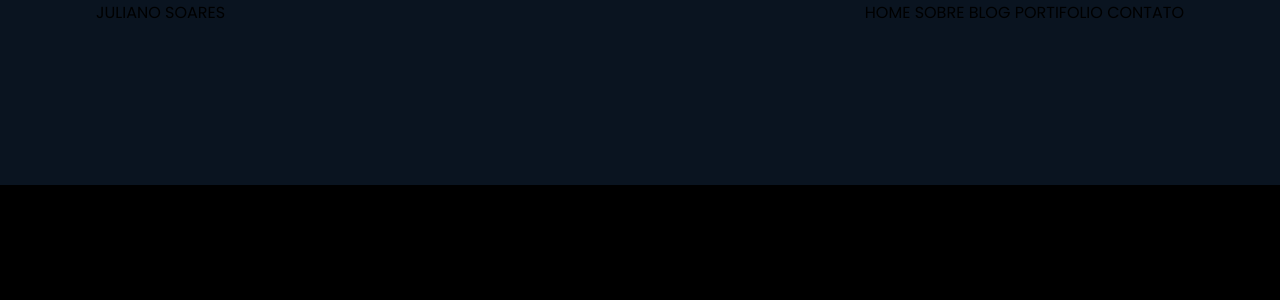
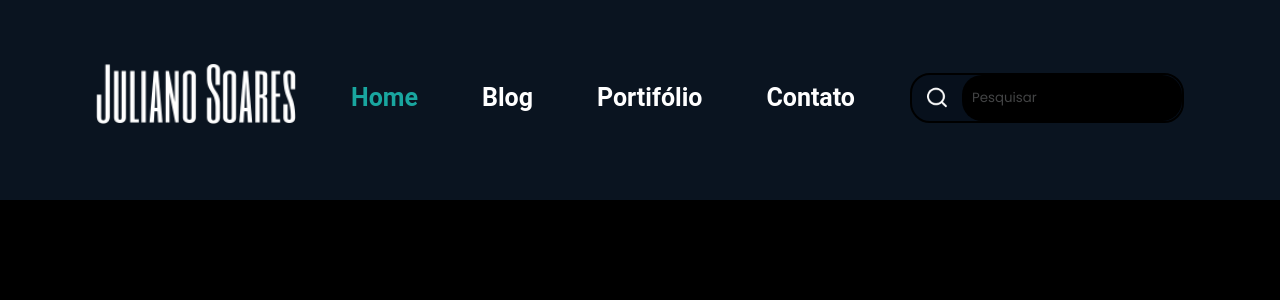
Before and after one commit to juliano-soares/juliano-soares.github.io, a React (Create React App) app: page / in a window 1280 px wide. Shown: the top 300 px of the page. Built offline with nearby package versions, Linux system fonts and the light colour scheme.

Commit message:
Adiciona o header

```diff
--- a/package.json
+++ b/package.json
@@ -1,7 +1,7 @@
 {
   "name": "juliano-soares",
   "version": "0.1.0",
-  "homepage": "https://juliano-soares.github.io",
+  "homepage": "http://juliano-soares.github.io/juliano-soares",
   "private": true,
   "dependencies": {
     "gh-pages": "^3.2.3",
--- /dev/null
+++ b/src/components/BarSearch/index.tsx
@@ -0,0 +1,14 @@
+import { Container } from './styles';
+
+import lupaImg from '../../assets/icons/lupa.png';
+
+export function BarSearch() {
+    return (
+        <Container>
+            <button className="search_bnt">
+                <img src={lupaImg} alt="Imagem de pesquisa" />
+            </button>
+            <input className="search_input" type="text" placeholder="Pesquisar" />
+        </Container>
+    )
+}
--- /dev/null
+++ b/src/components/BarSearch/styles.ts
@@ -0,0 +1,41 @@
+import styled from 'styled-components';
+
+export const Container = styled.div`
+    background: #07101C;
+    border: 2px solid #000000;
+    box-sizing: border-box;
+    border-radius: 20px;
+
+    display: flex;
+    justify-content: center;
+    align-items: center;
+
+    height: 50px;
+
+    .search_bnt {
+        display: flex;
+        justify-content: center;
+        align-items: center;
+
+        margin: 15px;
+        cursor: pointer;
+        img {
+            width: 20px;
+        }
+    }
+
+    .search_input {
+        outline: none;
+        border: 0;
+        background-color: var(--black);
+        width: 220px;
+        height: 100%;
+        padding: 10px;
+        border-radius: 20px;
+        color: var(--white);
+    }
+
+    .search_input::placeholder {
+        color: var(--light-gray);
+    }
+`;
--- a/src/components/Header/index.tsx
+++ b/src/components/Header/index.tsx
@@ -1,5 +1,7 @@
 import { Logo } from '../Logo';
 import { Menu } from '../Menu';
+import { BarSearch } from '../BarSearch';
+
 import { Container, Content } from './styles';
 
 export function Header() {
@@ -8,6 +10,7 @@ export function Header() {
             <Content>
                 <Logo />
                 <Menu />
+                <BarSearch />
             </Content>
         </Container>
     )
--- a/src/components/Header/styles.ts
+++ b/src/components/Header/styles.ts
@@ -1,15 +1,17 @@
 import styled from 'styled-components';
 
 export const Container = styled.header`
-    background: var(--dark_blue);
+    background: var(--dark-blue);
+    height: 200px;
 `;
 
 export const Content = styled.div`
     max-width: 1120px;
     margin: 0 auto;
 
-    padding: 0 1rem 10rem;
+    padding: 4rem 1rem 4rem;
     display: flex;
+    flex-direction: row;
     align-items: center;
     justify-content: space-between;
 `;
--- a/src/components/Logo/index.tsx
+++ b/src/components/Logo/index.tsx
@@ -1,9 +1,11 @@
 import { Container } from './styles';
+
+import logoImg from '../../assets/images/logo.png';
 
 export function Logo() {
     return (
         <Container>
-            JULIANO SOARES
+            <img src={logoImg} alt="logo juliano soares" />
         </Container>
     )
 }
--- a/src/components/Logo/styles.ts
+++ b/src/components/Logo/styles.ts
@@ -1,4 +1,7 @@
 import styled from 'styled-components';
 
-export const Container = styled.div`
+export const Container = styled.header`
+    img {
+        width: 200px;
+    }
 `;
--- a/src/components/Menu/index.tsx
+++ b/src/components/Menu/index.tsx
@@ -3,7 +3,10 @@ import { Container } from './styles';
 export function Menu() {
     return (
         <Container>
-            HOME SOBRE BLOG PORTIFOLIO CONTATO
+            <a href="/" className="active">Home</a>
+            <a href="/">Blog</a>
+            <a href="/">Portifólio</a>
+            <a href="/">Contato</a>
         </Container>
     )
 }
--- a/src/components/Menu/styles.ts
+++ b/src/components/Menu/styles.ts
@@ -1,4 +1,23 @@
 import styled from 'styled-components';
 
 export const Container = styled.div`
+    display: flex;
+    flex-direction: row;
+    align-items: center;
+    justify-content: center;
+
+
+    a {
+        color: var(--white);
+        text-decoration: none;
+        padding: 0 2rem;
+
+        font-family: Roboto;
+        font-weight: bold;
+        font-size: 25px;
+    }
+
+    a.active {
+        color: var(--light-blue);
+    }
 `;
--- a/src/styles/global.ts
+++ b/src/styles/global.ts
@@ -4,12 +4,12 @@ export const GlobalStyle = createGlobalStyle`
     :root {
         --black: #000000;
 
-        --dark_blue: #0A1420;
-        --light_blue: #19A69F;
+        --dark-blue: #0A1420;
+        --light-blue: #19A69F;
 
-        --dark_gray: #121212;
-        --medium_gray: #292D32;
-        --light_gray: #434445;
+        --dark-gray: #121212;
+        --medium-gray: #292D32;
+        --light-gray: #434445;
 
         --white: #FFFFFF;
     }
@@ -44,6 +44,9 @@ export const GlobalStyle = createGlobalStyle`
     }
 
     button {
+        color: none;
+        background: none;
+        border: none;
         cursor: pointer;
     }
 
```
